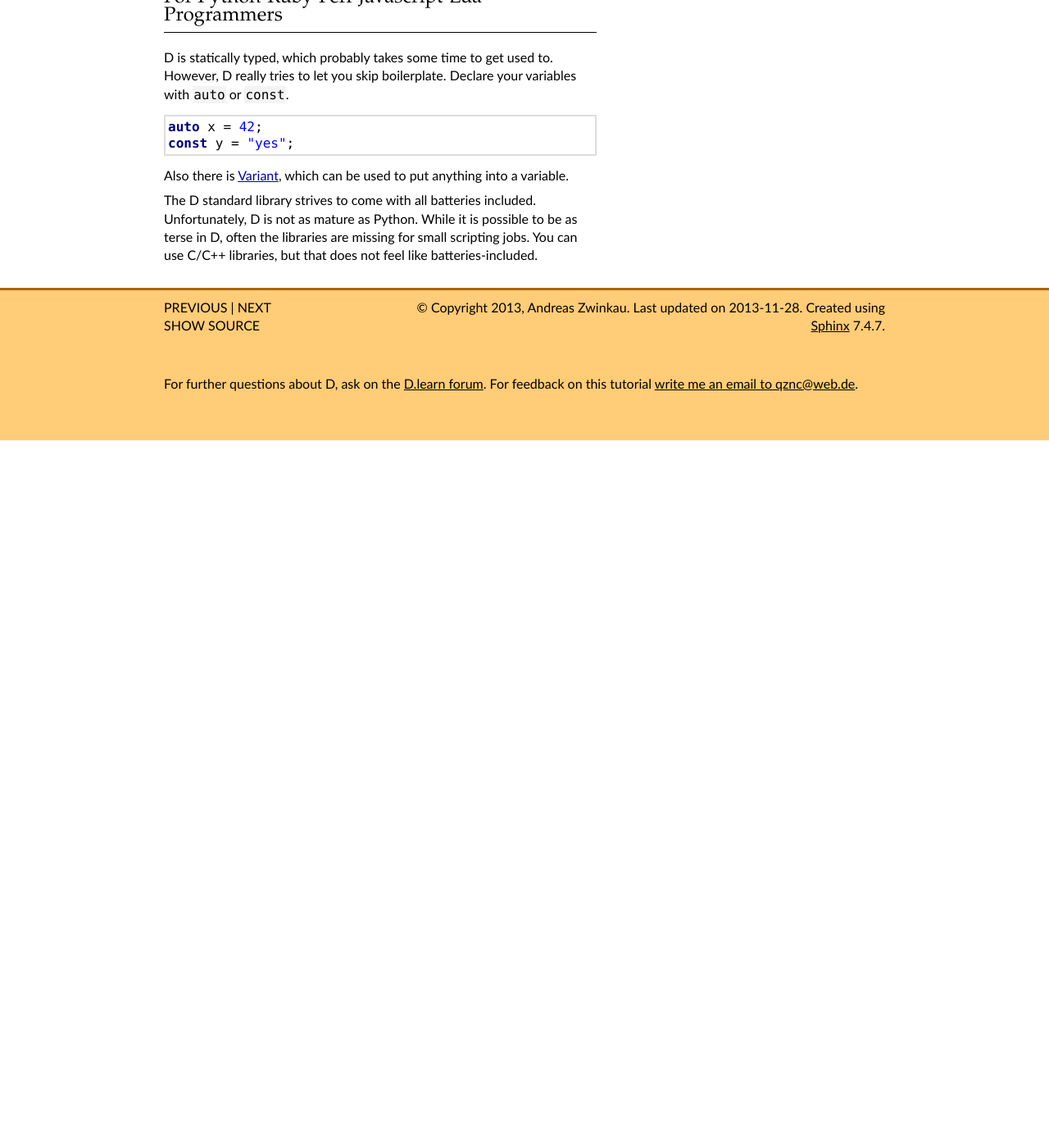
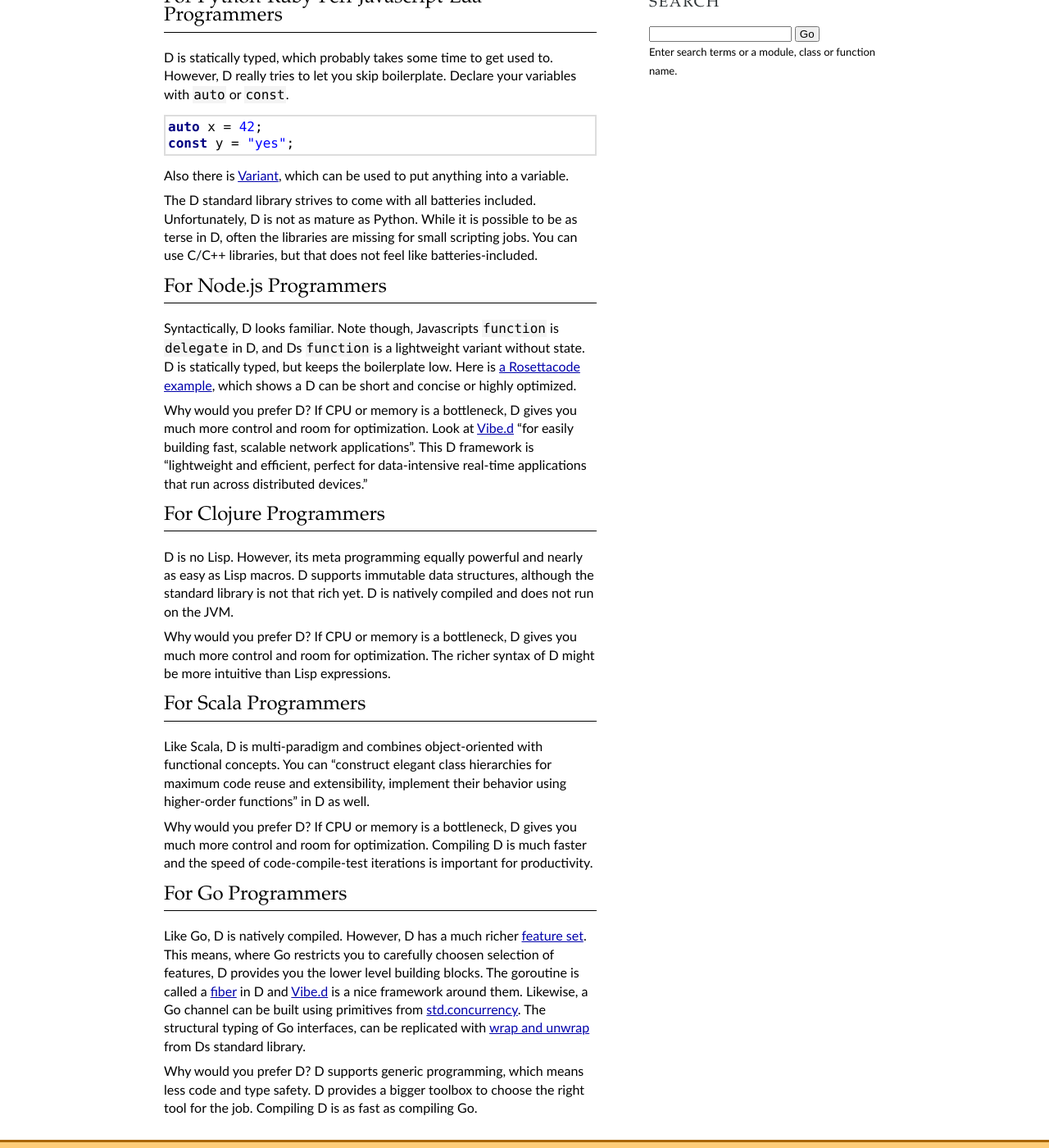
Before and after one commit to qznc/d-tut, a Sphinx documentation site: the page built from source/basics.rst, in a window 1280 px wide and 1400 px high, scrolled down 1155 px. Shown: the whole window at 82% size. Built offline with Sphinx 7.4.7, drawn with Linux system fonts in a browser that asks for light colours; before the commit the page ends 1692 px from its top, so only the background shows below that; some of the changed text lies outside the part shown.

Commit message:
More comparisions to other languages

```diff
--- a/source/basics.rst
+++ b/source/basics.rst
@@ -82,3 +82,76 @@ While it is possible to be as terse in D,
 often the libraries are missing for small scripting jobs.
 You can use C/C++ libraries,
 but that does not feel like batteries-included.
+
+For Node.js Programmers
+-----------------------
+
+Syntactically, D looks familiar.
+Note though, Javascripts ``function`` is ``delegate`` in D,
+and Ds ``function`` is a lightweight variant without state.
+D is statically typed,
+but keeps the boilerplate low.
+Here is `a Rosettacode example <http://rosettacode.org/wiki/Look-and-say_sequence#D>`_,
+which shows a D can be short and concise
+or highly optimized.
+
+Why would you prefer D?
+If CPU or memory is a bottleneck,
+D gives you much more control and room for optimization.
+Look at `Vibe.d <http://vibed.org/>`_
+"for easily building fast, scalable network applications".
+This D framework is
+"lightweight and efficient, perfect for data-intensive real-time applications that run across distributed devices."
+
+For Clojure Programmers
+-----------------------
+
+D is no Lisp.
+However, its meta programming equally powerful and nearly as easy as Lisp macros.
+D supports immutable data structures,
+although the standard library is not that rich yet.
+D is natively compiled and does not run on the JVM.
+
+Why would you prefer D?
+If CPU or memory is a bottleneck,
+D gives you much more control and room for optimization.
+The richer syntax of D might be more intuitive than Lisp expressions.
+
+For Scala Programmers
+---------------------
+
+Like Scala,
+D is multi-paradigm and combines object-oriented with functional concepts.
+You can "construct elegant class hierarchies for maximum code reuse and extensibility, implement their behavior using higher-order functions" in D as well.
+
+Why would you prefer D?
+If CPU or memory is a bottleneck,
+D gives you much more control and room for optimization.
+Compiling D is much faster
+and the speed of code-compile-test iterations is important for productivity.
+
+For Go Programmers
+------------------
+
+Like Go,
+D is natively compiled.
+However, D has a much richer `feature set <http://dlang.org/comparison.html>`_.
+This means,
+where Go restricts you to carefully choosen selection of features,
+D provides you the lower level building blocks.
+The goroutine is called a
+`fiber <http://dlang.org/phobos/core_thread.html#.Fiber>`_ in D
+and `Vibe.d <http://vibed.org/>`_ is a nice framework around them.
+Likewise,
+a Go channel can be built using primitives from
+`std.concurrency <http://dlang.org/phobos/std_concurrency.html>`_.
+The structural typing of Go interfaces,
+can be replicated with
+`wrap and unwrap <http://dlang.org/phobos/std_typecons.html#.wrap>`_
+from Ds standard library.
+
+Why would you prefer D?
+D supports generic programming,
+which means less code and type safety.
+D provides a bigger toolbox to choose the right tool for the job.
+Compiling D is as fast as compiling Go.
```
